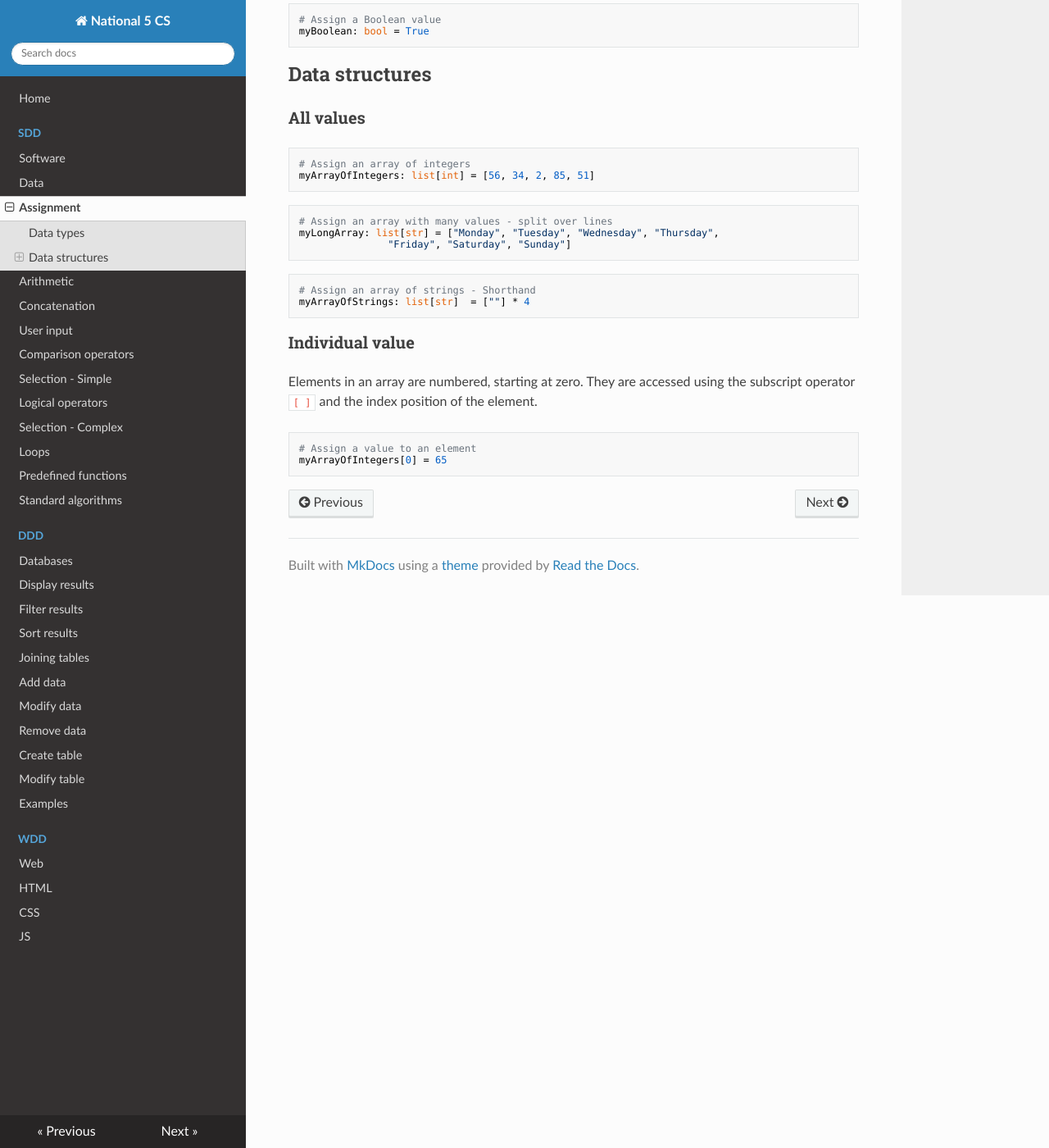
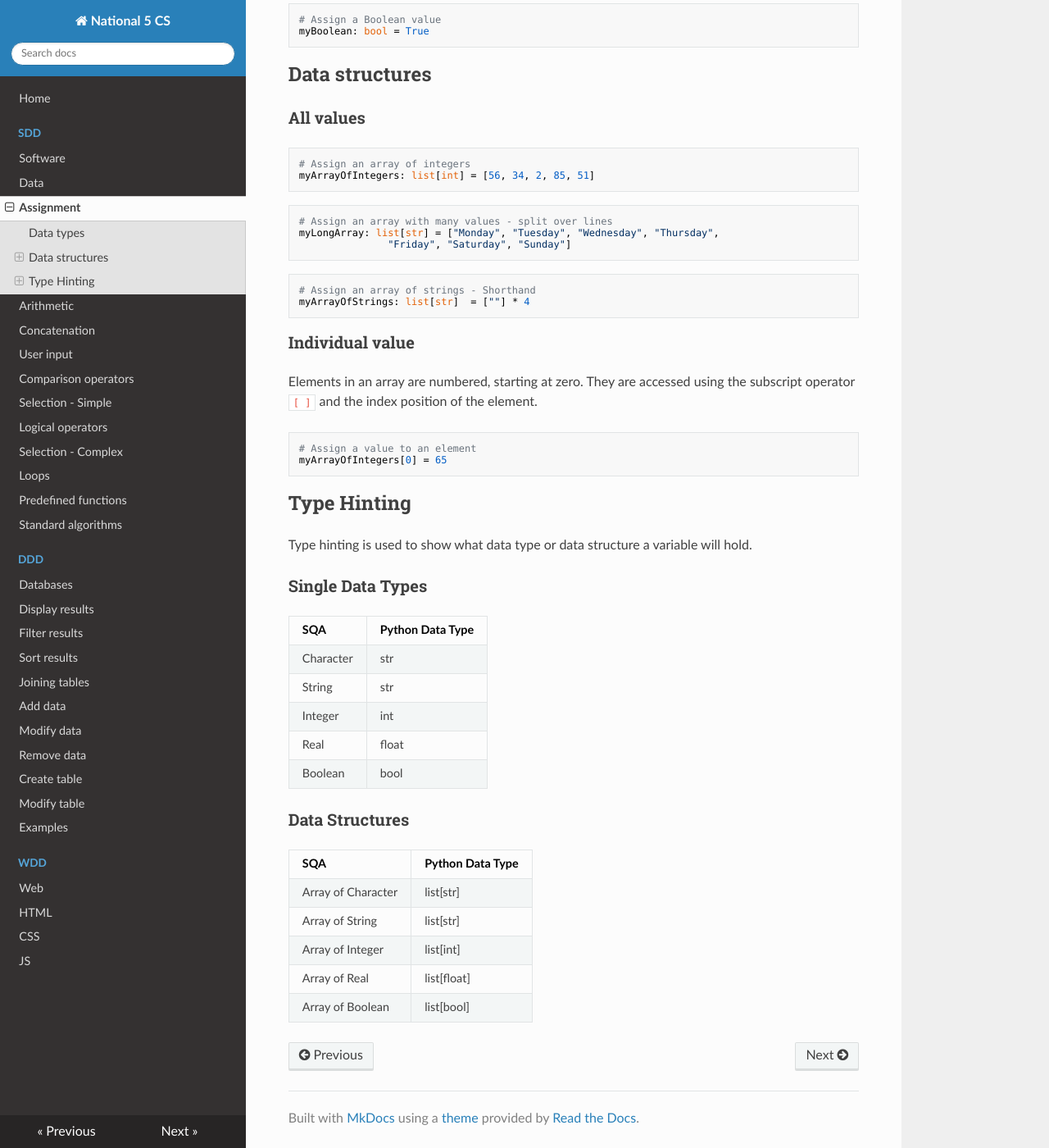
Before and after one commit to MrFriendCS/N5-CS, an MkDocs documentation site: the page built from docs/sdd/N5-CS-SDD-Assignment.md, in a window 1280 px wide and 1400 px high, scrolled down 740 px. Shown: the whole window at 82% size. Built offline with MkDocs 1.6.1, drawn with Linux system fonts in a browser that asks for light colours; nearby versions of some CDN libraries.

Commit message:
Update N5-CS-SDD-Assignment.md

````diff
--- a/docs/sdd/N5-CS-SDD-Assignment.md
+++ b/docs/sdd/N5-CS-SDD-Assignment.md
@@ -71,3 +71,30 @@ Elements in an array are numbered, starting at zero.  They  are accessed using t
 # Assign a value to an element
 myArrayOfIntegers[0] = 65
 ```
+
+
+## Type Hinting
+
+Type hinting is used to show what data type or data structure a variable will hold.
+
+
+### Single Data Types
+
+| SQA       | Python Data Type |
+| ---       | ---------------- |
+| Character | str |
+| String    | str |
+| Integer   | int |
+| Real      | float |
+| Boolean   | bool |
+
+
+### Data Structures
+
+| SQA                | Python Data Type |
+| ---                | ---------------- |
+| Array of Character | list[str] |
+| Array of String    | list[str] |
+| Array of Integer   | list[int] |
+| Array of Real      | list[float] |
+| Array of Boolean   | list[bool] |
````
